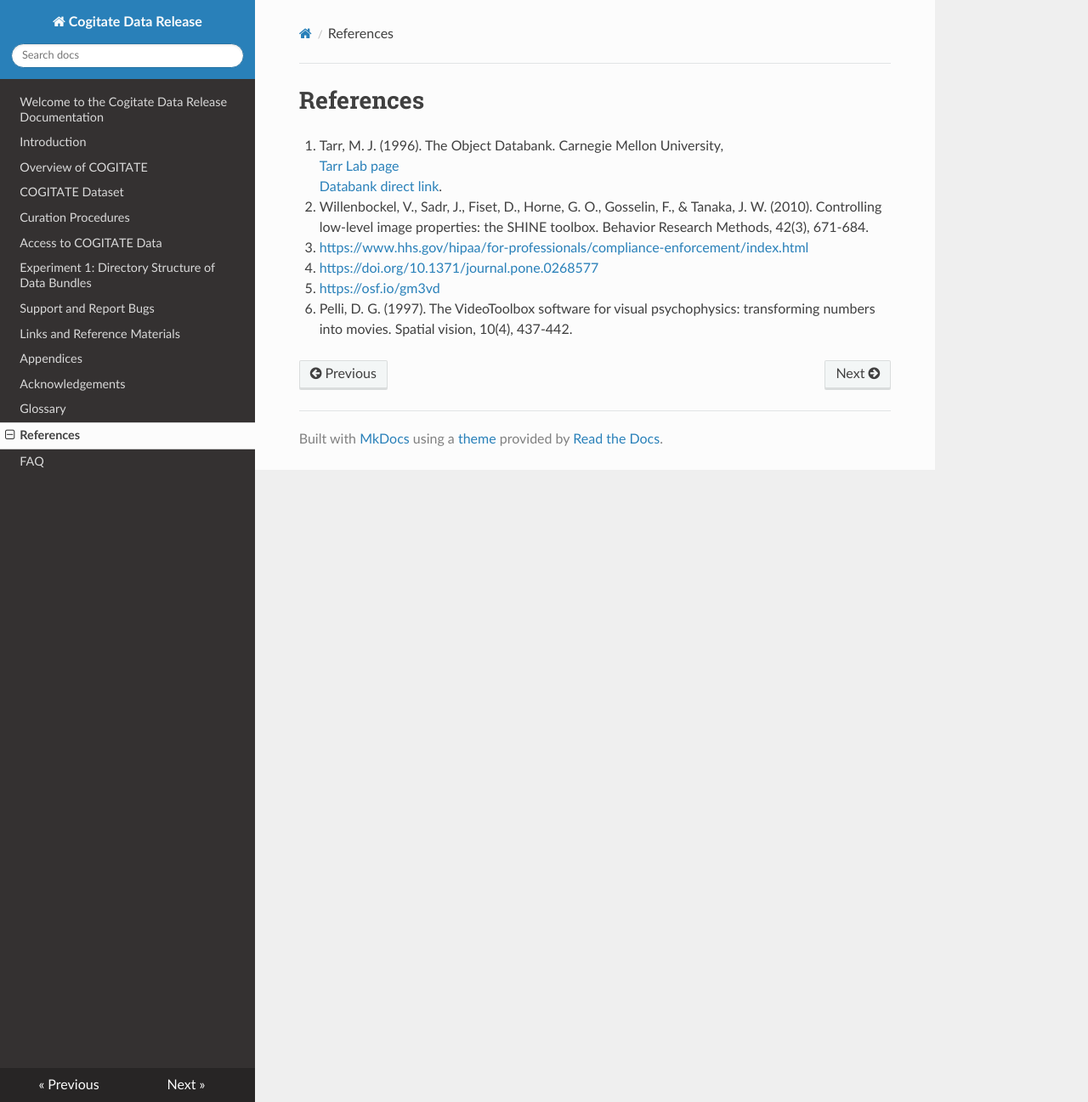
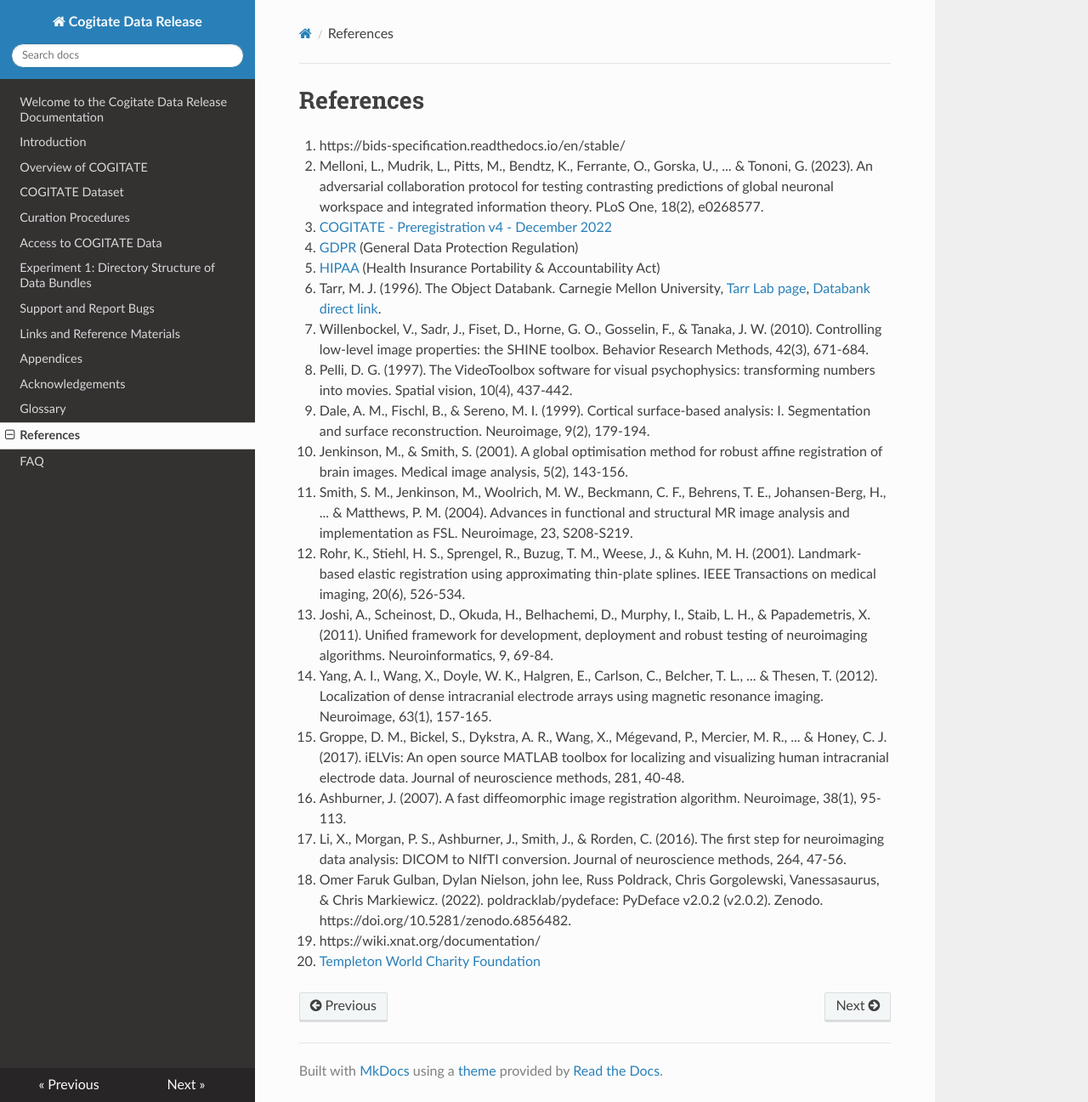
Before and after one commit to Cogitate-consortium/cogitate-data, an MkDocs documentation site: the page built from docs/12_references.md, in a window 1280 px wide and 1297 px high. Shown: the whole window at 85% size. Built offline with MkDocs 1.6.1, drawn with Linux system fonts in a browser that asks for light colours; nearby versions of some CDN libraries.

Commit message:
Added and edited references

```diff
--- a/docs/12_references.md
+++ b/docs/12_references.md
@@ -1,10 +1,22 @@
 # References
 
-1. Tarr,       M.       J.       (1996).       The       Object       Databank. Carnegie       Mellon       University,
-[Tarr Lab page](https://sites.google.com/andrew.cmu.edu/tarrlab/stimuli?authuser=0)
-[Databank direct link](https://drive.google.com/file/d/1_2H7byO2xSXTOOCZP4zDIHbMPTs5XIx3/view).
-2. Willenbockel, V., Sadr, J., Fiset, D., Horne, G. O., Gosselin, F., & Tanaka, J. W. (2010). Controlling low-level image properties: the SHINE toolbox. Behavior Research Methods, 42(3), 671-684.
-3. [https://www.hhs.gov/hipaa/for-professionals/compliance-enforcement/index.html](https://www.hhs.gov/hipaa/for-professionals/compliance-enforcement/index.html)
-4. [https://doi.org/10.1371/journal.pone.0268577](https://doi.org/10.1371/journal.pone.0268577)
-5. [https://osf.io/gm3vd](https://osf.io/gm3vd)
-6. Pelli, D. G. (1997). The VideoToolbox software for visual psychophysics: transforming numbers into movies. Spatial vision, 10(4), 437-442.
+1. https://bids-specification.readthedocs.io/en/stable/
+2. Melloni, L., Mudrik, L., Pitts, M., Bendtz, K., Ferrante, O., Gorska, U., ... & Tononi, G. (2023). An adversarial collaboration protocol for testing contrasting predictions of global neuronal workspace and integrated information theory. PLoS One, 18(2), e0268577.
+3. [COGITATE - Preregistration v4 - December 2022](https://osf.io/gm3vd)
+4. [GDPR](https://gdpr-info.eu) (General Data Protection Regulation)
+5. [HIPAA](https://www.hhs.gov/hipaa/for-professionals/compliance-enforcement/index.html) (Health Insurance Portability & Accountability Act)
+6. Tarr, M. J. (1996). The Object Databank. Carnegie Mellon University, [Tarr Lab page](https://sites.google.com/andrew.cmu.edu/tarrlab/stimuli?authuser=0), [Databank direct link](https://drive.google.com/file/d/1_2H7byO2xSXTOOCZP4zDIHbMPTs5XIx3/view).
+7. Willenbockel, V., Sadr, J., Fiset, D., Horne, G. O., Gosselin, F., & Tanaka, J. W. (2010). Controlling low-level image properties: the SHINE toolbox. Behavior Research Methods, 42(3), 671-684.
+8. Pelli, D. G. (1997). The VideoToolbox software for visual psychophysics: transforming numbers into movies. Spatial vision, 10(4), 437-442.
+9. Dale, A. M., Fischl, B., & Sereno, M. I. (1999). Cortical surface-based analysis: I. Segmentation and surface reconstruction. Neuroimage, 9(2), 179-194.
+10. Jenkinson, M., & Smith, S. (2001). A global optimisation method for robust affine registration of brain images. Medical image analysis, 5(2), 143-156.
+11. Smith, S. M., Jenkinson, M., Woolrich, M. W., Beckmann, C. F., Behrens, T. E., Johansen-Berg, H., ... & Matthews, P. M. (2004). Advances in functional and structural MR image analysis and implementation as FSL. Neuroimage, 23, S208-S219.
+12. Rohr, K., Stiehl, H. S., Sprengel, R., Buzug, T. M., Weese, J., & Kuhn, M. H. (2001). Landmark-based elastic registration using approximating thin-plate splines. IEEE Transactions on medical imaging, 20(6), 526-534.
+13. Joshi, A., Scheinost, D., Okuda, H., Belhachemi, D., Murphy, I., Staib, L. H., & Papademetris, X. (2011). Unified framework for development, deployment and robust testing of neuroimaging algorithms. Neuroinformatics, 9, 69-84.
+14. Yang, A. I., Wang, X., Doyle, W. K., Halgren, E., Carlson, C., Belcher, T. L., ... & Thesen, T. (2012). Localization of dense intracranial electrode arrays using magnetic resonance imaging. Neuroimage, 63(1), 157-165.
+15. Groppe, D. M., Bickel, S., Dykstra, A. R., Wang, X., Mégevand, P., Mercier, M. R., ... & Honey, C. J. (2017). iELVis: An open source MATLAB toolbox for localizing and visualizing human intracranial electrode data. Journal of neuroscience methods, 281, 40-48.
+16. Ashburner, J. (2007). A fast diffeomorphic image registration algorithm. Neuroimage, 38(1), 95-113.
+17. Li, X., Morgan, P. S., Ashburner, J., Smith, J., & Rorden, C. (2016). The first step for neuroimaging data analysis: DICOM to NIfTI conversion. Journal of neuroscience methods, 264, 47-56.
+18. Omer Faruk Gulban, Dylan Nielson, john lee, Russ Poldrack, Chris Gorgolewski, Vanessasaurus, & Chris Markiewicz. (2022). poldracklab/pydeface: PyDeface v2.0.2 (v2.0.2). Zenodo. https://doi.org/10.5281/zenodo.6856482.
+19. https://wiki.xnat.org/documentation/
+20. [Templeton World Charity Foundation](https://doi.org/10.54224/20389)
```
